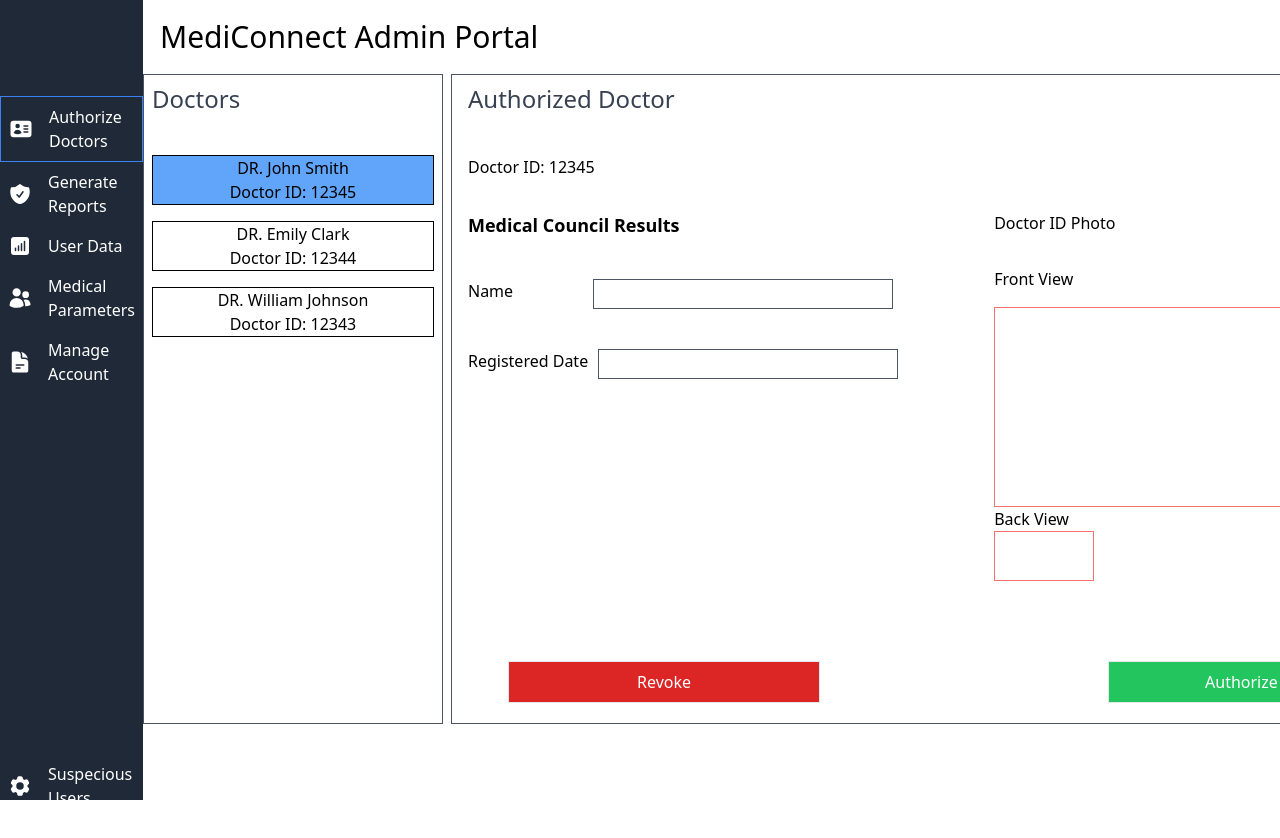
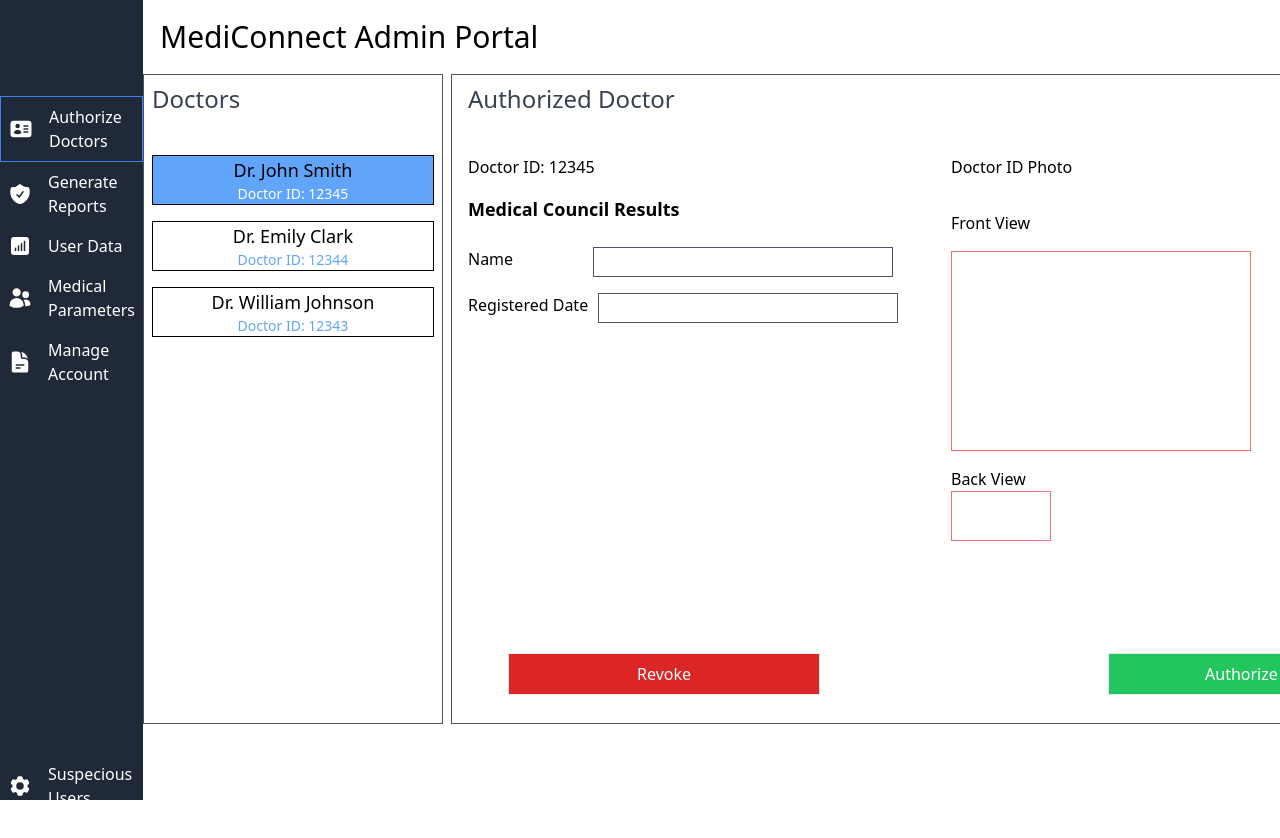
Before and after one commit to Medical-Care-Management-System/Mediconnect-Admin-Frontend, a React (Create React App) app: page / in a window 1280 px wide. Shown: the top 838 px of the page. Built offline with nearby package versions, Linux system fonts and the light colour scheme.

Commit message:
doctor image insertion need to be done

```diff
--- a/src/AuthorizedDoctor.jsx
+++ b/src/AuthorizedDoctor.jsx
@@ -2,59 +2,61 @@ import React from 'react';
 
 const AuthorizedDoctor = ({ doctorId, onDoctorAction }) => {
 
-    const HandleClick=(value)=>{
-
-        if(value===true){
+  const HandleClick = (value) => {
+    if (value === true) {
       console.log('Accepted');
-        }
-        else{
-            console.log("Rejected");
+    } else {
+      console.log('Rejected');
     }
     onDoctorAction();
   };
+
   return (
-    <div className=''>
+    <div>
       <div className='text-gray-700 px-4 py-2 text-2xl'>
         Authorized Doctor
       </div>
-      <div className='px-4 py-8'>
+      <div className='flex px-4 py-8'>
+        {/* Flex container to make them side by side */}
+        <div className='flex w-full justify-between'>
+          <div className='w-1/2'>
+            <div>
               Doctor ID: {doctorId ? doctorId : ''}
             </div>
-      <div className='flex'>
-        <div className='px-4'>
-          <div className='text-lg font-semibold'>
+            <div className='text-lg font-semibold mt-4'>
               Medical Council Results
             </div>
-          <div className='flex items-center justify-center'>
-            <div>
-              <div className='flex py-10 '>
+            <div className='flex flex-col mt-4'>
+              <div className='flex py-2'>
                 <div>Name</div>
                 <div className='px-10'></div>
                 <div className='border border-gray-600' style={{ width: '300px', height: '30px' }}></div>
               </div>
-              <div className='flex '>
+              <div className='flex py-2'>
                 <div>Registered Date</div>
                 <div style={{ width: '10px' }}></div>
                 <div className='border border-gray-600' style={{ width: '300px', height: '30px' }}></div>
               </div>
             </div>
           </div>
-        </div>
-        <div className='p-10'></div>
-        <div id='Photo'>
+
+          {/* Photo section */}
+          <div className='w-1/2'>
             <div>Doctor ID Photo</div>
             <div className='pt-8 pb-4'>Front View</div>
             <div className='border border-red-400' style={{ width: '300px', height: '200px' }}></div>
-          <div>Back View</div>
+            <div className='pt-4'>Back View</div>
             <div className='border border-red-400' style={{ width: '100px', height: '50px' }}></div>
           </div>
         </div>
+      </div>
+
       <div className='flex pl-14 pt-20'>
-        <button className='border bg-red-600 px-32 py-2 text-white' onClick={()=>HandleClick(false)}>
+        <button className='border bg-red-600 px-32 py-2 text-white' onClick={() => HandleClick(false)}>
           Revoke
         </button>
         <div className='px-36'></div>
-        <button className='border bg-green-500 px-24 text-white' onClick={()=>HandleClick(true)}>
+        <button className='border bg-green-500 px-24 text-white' onClick={() => HandleClick(true)}>
           Authorize Doctor
         </button>
       </div>
--- a/src/DoctorContainer.jsx
+++ b/src/DoctorContainer.jsx
@@ -12,8 +12,8 @@ const DoctorContainer = ({ doctorData }) => {
               className="flex flex-col p-2 cursor-default"
             >
               <div className={`border border-black flex flex-col items-center justify-center ${index === 0 ? 'bg-blue-400' : ''}`}>
-                <div>DR. {item.name}</div>
-                <div>Doctor ID: {item.doctor_id}</div>
+                <div className='text-lg'>Dr. {item.name}</div>
+                <div className={`text-sm ${index === 0 ? 'text-white' : 'text-blue-400'}`}>Doctor ID: {item.doctor_id}</div>
               </div>
             </div>
           ))}
--- a/src/SideBar.jsx
+++ b/src/SideBar.jsx
@@ -16,7 +16,7 @@ const SideBar = ({ activeMenuItem, setActiveMenuItem }) => {
   ];
 
   return (
-    <div className="h-screen w-64 bg-gray-800 text-white">
+    <div className="h-screen w-64 bg-gray-800 text-white " style={{ width: '220px' }}>
       <div className="p-4 text-xl font-semibold">
         {/* Sidebar title or logo can be added here */}
       </div>
```
Lines whose indentation alone changed are shown as unchanged.
